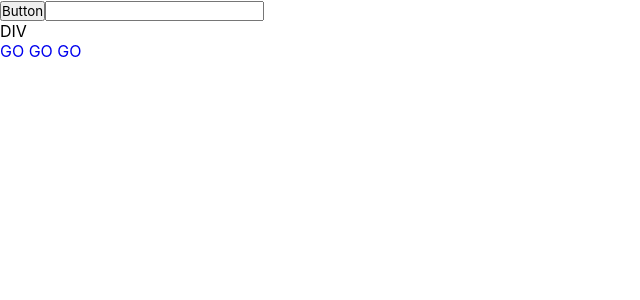
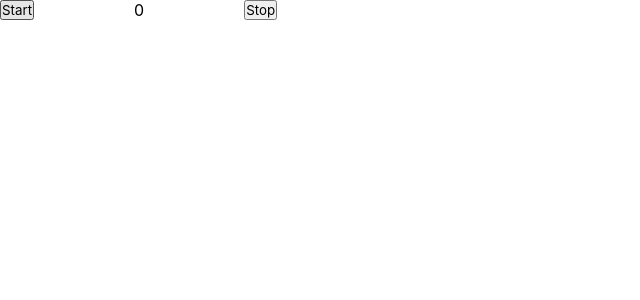
Before and after one commit to Gloryson/psy, a React (Create React App) app: page / in a window 1280 px wide. Shown: the top 300 px of the page, without its empty margins (0-640 px from the left). Built offline with nearby package versions, Linux system fonts and the light colour scheme.

Commit message:
feat: study useEffect

```diff
--- a/src/App.tsx
+++ b/src/App.tsx
@@ -1,12 +1,31 @@
+import { useEffect, useState } from "react";
 
 
 export const App = () => {
+
+  const [value, setValue] = useState(0);
+  const [start, setStart] = useState(false);
+
+  useEffect(() => {
+    if (!start) return;
+
+    let tid = window.setInterval(() => {
+      setValue(val => val + 1);
+    }, 1000);
+
+    return () => {
+      clearInterval(tid);
+    }
+  }, [start]);
+
+
+
+
   return (
     <div>
-      <button>Button</button>
-      <input />
-      <div>DIV</div>
-      <a href='/'>GO GO GO</a>
+      <button onClick={() => {setStart(true)}}>Start</button>
+      <div>{value}</div>
+      <button onClick={() => {setStart(false)}}>Stop</button>
     </div>
   );
 }
--- a/src/scss/common.scss
+++ b/src/scss/common.scss
@@ -9,3 +9,9 @@
   -webkit-font-smoothing: antialiased;
   -moz-osx-font-smoothing: grayscale;
 }
+
+body div {
+  display: flex;
+  flex-direction: row;
+  gap: 100px;
+}
```
